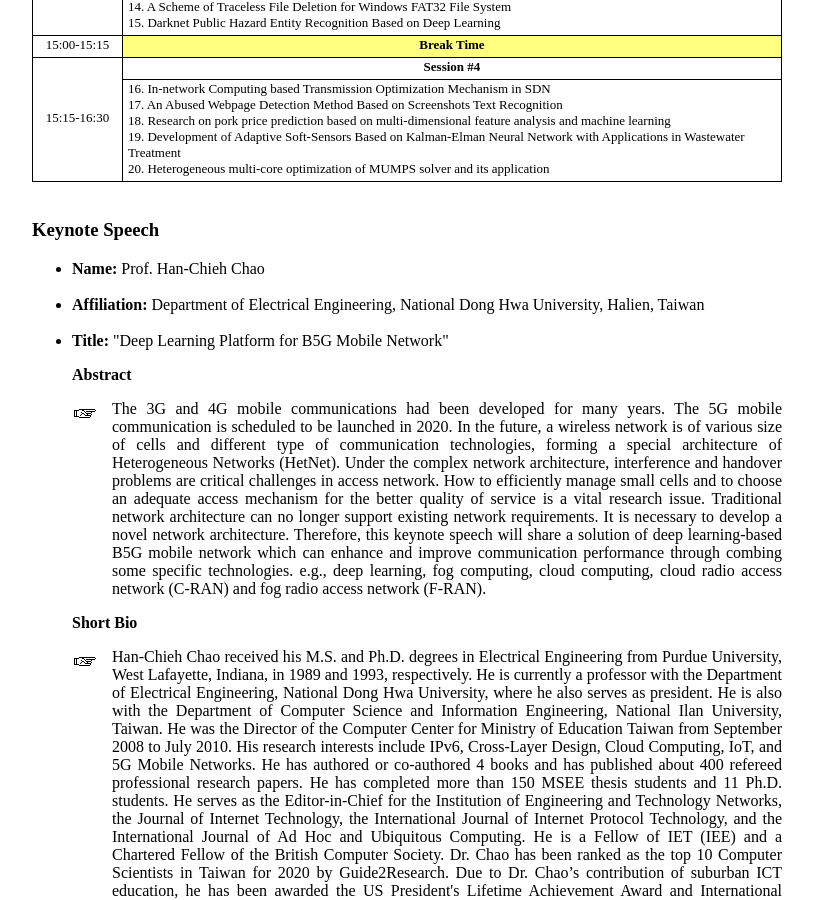
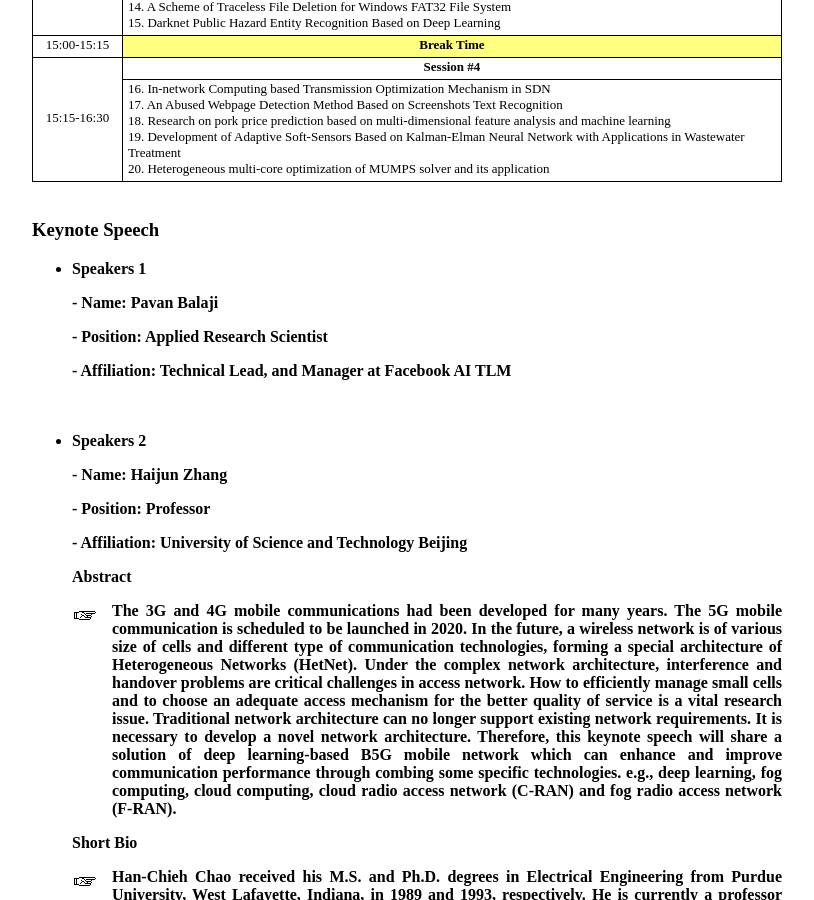
Before and after one commit to icea-conf/2021, a Jekyll site: the page built from program/index.html, in a window 1280 px wide and 900 px high, scrolled down 1596 px. Shown: the whole window, without its empty margins (233-1047 px from the left). Built offline with Jekyll 4.4.1, drawn with Linux system fonts in a browser that asks for light colours.

Commit message:
Update index.html

```diff
--- a/program/index.html
+++ b/program/index.html
@@ -220,9 +220,15 @@ title: ACM ICEA 2021
 
                <h3>Keynote Speech</h3>
                <ul>
-                    <li><b>Name: </b><a>Prof. Han-Chieh Chao</a></li><br>
-                    <li><b>Affiliation: </b><a>Department of Electrical Engineering, National Dong Hwa University, Halien, Taiwan</a></li><br>
-                    <li><b>Title: </b><a>"Deep Learning Platform for B5G Mobile Network"</a></li>
+                    <li><b>Speakers 1</li>
+                         <p><b>- Name:</b> Pavan Balaji</p>
+                         <p><b>- Position:</b> Applied Research Scientist</p>
+                         <p><b>- Affiliation:</b> Technical Lead, and Manager at Facebook AI TLM</p>
+                    <br></br>
+                    <li><b>Speakers 2</li>
+                         <p><b>- Name:</b> Haijun Zhang</p>
+                         <p><b>- Position:</b> Professor</p>
+                         <p><b>- Affiliation:</b> University of Science and Technology Beijing</p>
                </ul>
 
                <ul class="ul-style">
@@ -262,7 +268,7 @@ title: ACM ICEA 2021
 
                          <tr>
                               <td class="tcontent4">11:00-11:15</td>
-                              <td class="tcontent4" colspan="4"><b>Break Time</b></td>
+                              <td class="tcontent5" colspan="4"><b>Break Time</b></td>
                          </tr>
 
                          <tr>
```
